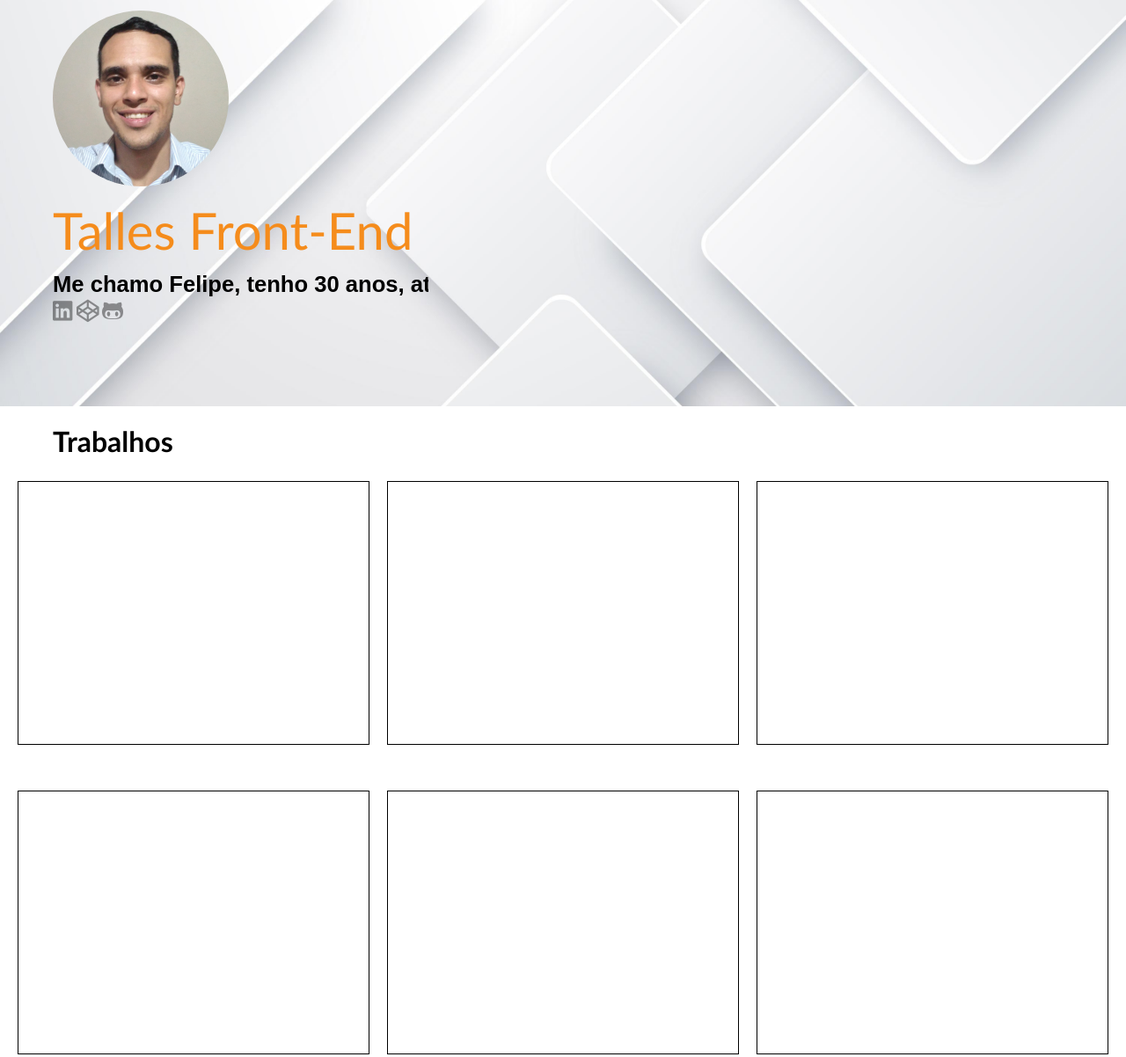
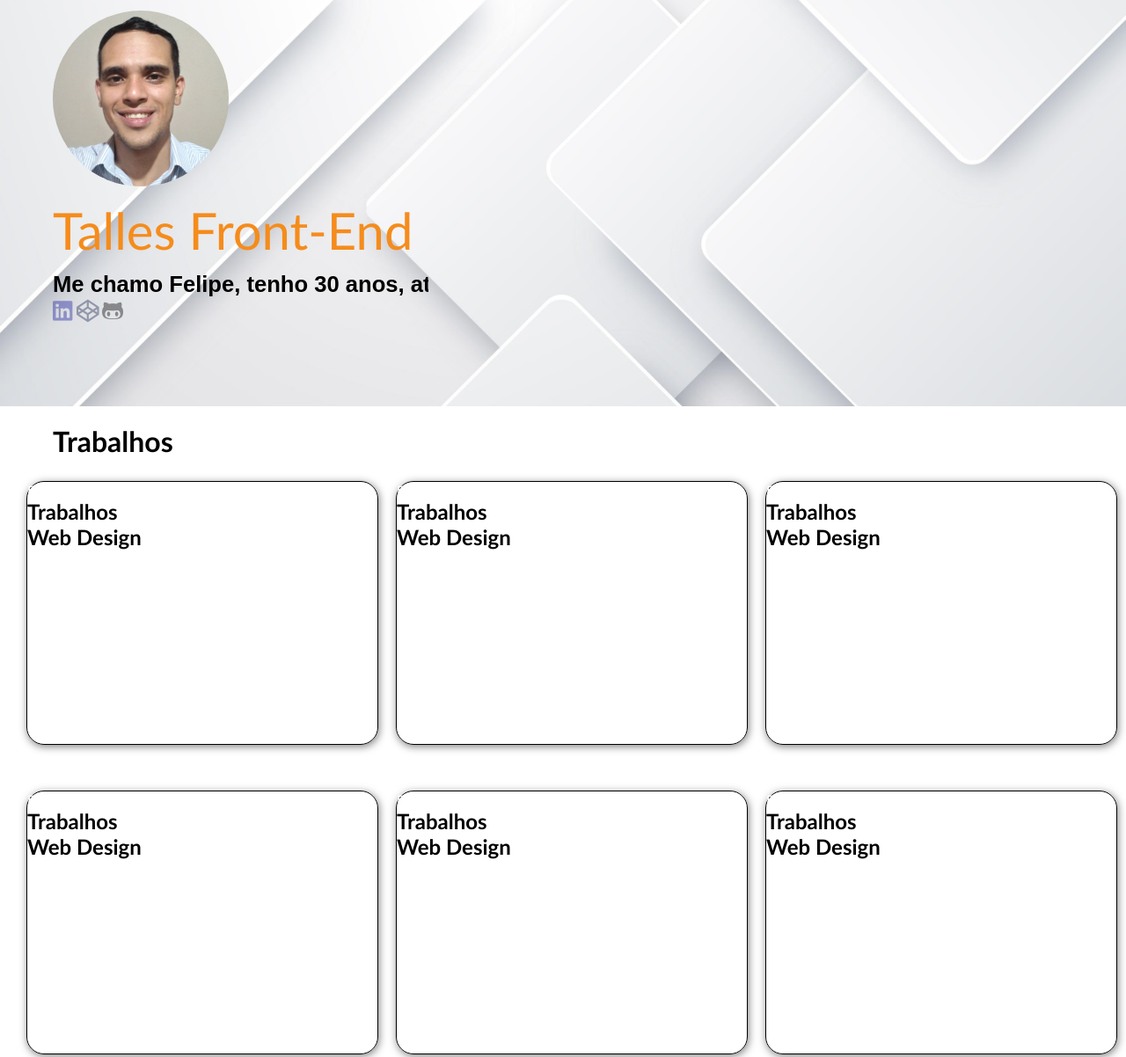
Before and after one commit to Felipemelo28/Portfolio-updated, a plain HTML site: page index.html in a window 1280 px wide. Shown: the part 158-1360 px from the top of the page at 88% size. Drawn offline with Linux system fonts and the light colour scheme.

Commit message:
Altarações no html5 e css3

```diff
--- a/css/style.css
+++ b/css/style.css
@@ -106,14 +106,14 @@ a {
 /*formatando icones */
 
 .link {
-  color: #000000;
+  color: #1c1c9f;
   margin: 20px 0 0 60px;
   font-size: 1.6rem;
 
 }
 
-.insta {
-  color: #000000;
+.code {
+  color: rgb(30, 40, 80);
   font-size: 1.6rem;
 }
 
@@ -124,7 +124,7 @@ a {
 
 /* Inicio Main*/
 .box-items {
-  width: 100%;
+  width: 1300px;
   margin: 0 auto;
 }
 .main {
@@ -141,6 +141,12 @@ a {
   width: 400px;
   height: 300px;
   margin: 10px;
+  border-radius: 20px;
+  box-shadow: 1px 2px 10px 0px rgba(0,0,0,0.5);
+}
+
+.projects a {
+  text-decoration: none;
 }
 
 .projects:hover {
--- a/index.html
+++ b/index.html
@@ -27,7 +27,7 @@
           <li class="nav-item"><a href="#Sobre" class="nav-link">Sobre</a></li>
           <li class="nav-item"><a href="#Trabalhos" class="nav-link">Trabalhos</a></li>
           <li class="nav-item"><a href="#Formação" class="nav-link">Formação</a></li>
-          <li class="nav-item"><a href="#Contato" class="nav-link">Contato</a></li>
+          <li class="nav-item"><a href="#Artigos" class="nav-link">Artigos</a></li>
         </ul>
         <div class="hamburguer">
           <span class="bar"></span>
@@ -47,8 +47,8 @@
         <h1>Talles Front-End</h1>
         <p>Me chamo Felipe, tenho 30 anos, atualmente estudo front-end</p>
         <a class="link" href="https://www.linkedin.com/in/felipemelo-developer/"><i class="fa-brands fa-linkedin fa-beat-fade"></i></a>
-        <a class="insta" href=""><i class="fa-brands fa-codepen fa-beat-fade"></i></a>
-        <a class="git" href=""><i class="fa-brands fa-github-alt fa-beat-fade"></i></a>
+        <a class="code" href="https://codepen.io/Felipemelo28"><i class="fa-brands fa-codepen fa-beat-fade"></i></a>
+        <a class="git" href="https://github.com/Felipemelo28"><i class="fa-brands fa-github-alt fa-beat-fade"></i></a>
       </section>
     </main>
     <!-- Fim Perfil -->
@@ -60,32 +60,68 @@
       <main class="main">
         <article class="projects">
           <a href="#">Projetos</a>
+            <div class="blackbox">
+              <div class="blackbox-text">
+                <h1>Trabalhos</h1>
+                <h2>Web Design</h2>
+              </div>
+            </div>
         </article>
         <article class="projects">
           <a href="#">Projetos</a>
+            <div class="blackbox">
+              <div class="blackbox-text">
+                <h1>Trabalhos</h1>
+                <h2>Web Design</h2>
+              </div>
+            </div>
         </article>
         <article class="projects">
           <a href="#">Projetos</a>
+            <div class="blackbox">
+              <div class="blackbox-text">
+                <h1>Trabalhos</h1>
+                <h2>Web Design</h2>
+              </div>
+            </div>
         </article>
         <article class="projects">
           <a href="#">Projetos</a>
+            <div class="blackbox">
+              <div class="blackbox-text">
+                <h1>Trabalhos</h1>
+                <h2>Web Design</h2>
+              </div>
+            </div>
         </article>
         <article class="projects">
           <a href="#">Projetos</a>
+            <div class="blackbox">
+              <div class="blackbox-text">
+                <h1>Trabalhos</h1>
+                <h2>Web Design</h2>
+              </div>
+            </div>
         </article>
         <article class="projects">
           <a href="#">Projetos</a>
+            <div class="blackbox">
+              <div class="blackbox-text">
+                <h1>Trabalhos</h1>
+                <h2>Web Design</h2>
+              </div>
+            </div>
         </article>
       </main>
 
       <div class="estudo">
         <div>
           <h1 id="Formação" class="titulo">Formação</h1>
-          <i class="fa-solid fa-trophy fa-beat-fade" style="color:yellow;" p-16></i><span>Iniciando com (HTML5, CSS3 e JAVASCRIP) | Udemy Academy</span></i>
+          <i class="fa-solid fa-trophy fa-beat-fade" style="color: rgba(255, 255, 27, 0.937); margin: 0 0 0 60px;"></i><span>Iniciando com (HTML5, CSS3 e JAVASCRIP) | Udemy Academy</span></i>
         </div>
       </div>
 
-      <h1 id="Contato" class="titulo">Contato</h1>
+      <h1 id="Artigos" class="titulo">Artigos</h1>
 
     </div>
 
```
